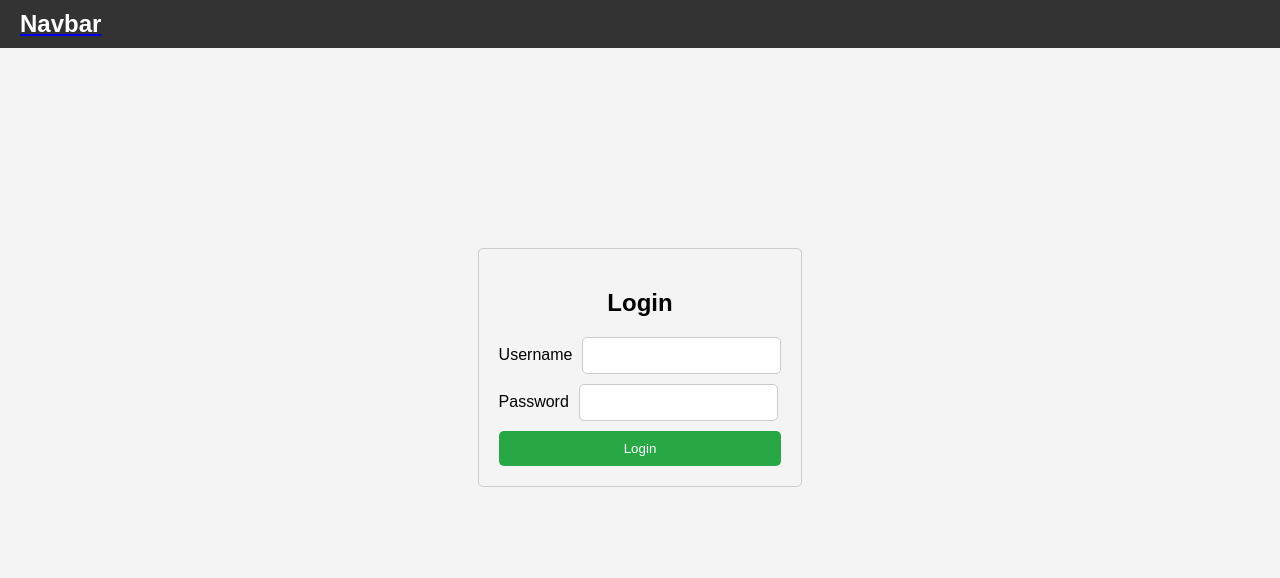
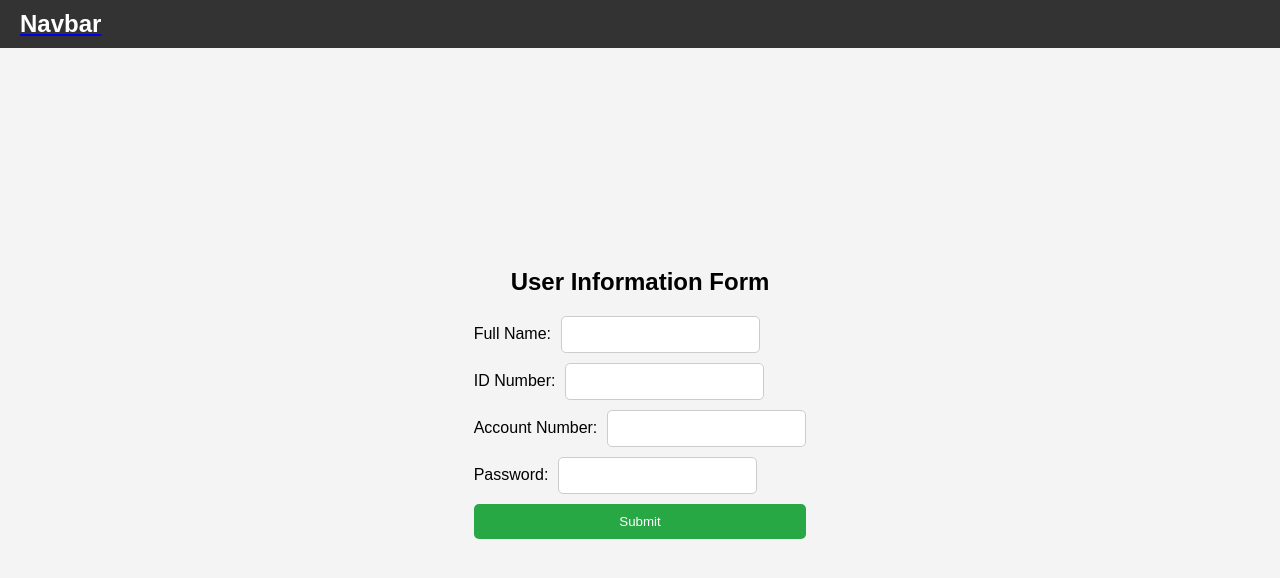
Before and after one commit to err0r301/APDS7311_POE, a React (Create React App) app in the folder frontend/: page / in a window 1280 px wide. Shown: the top 578 px of the page. Built offline with nearby package versions, Linux system fonts and the light colour scheme.

Commit message:
Added register page

```diff
--- a/frontend/src/App.js
+++ b/frontend/src/App.js
@@ -3,6 +3,7 @@ import { BrowserRouter, Routes, Route } from "react-router-dom";
 // pages & components
 import Login from "./pages/Login";
 import Navbar from "./components/Navbar";
+import Register from "./pages/Register";
 function App() {
   return (
     <div className="App">
@@ -10,7 +11,7 @@ function App() {
         <Navbar />
         <div className="pages">
           <Routes>
-            <Route path="/" element={<Login />} />
+            <Route path="/" element={<Register />} />
           </Routes>
         </div>
       </BrowserRouter>
--- /dev/null
+++ b/frontend/src/pages/Register.js
@@ -0,0 +1,110 @@
+import React, { useState } from "react";
+
+const UserInfoForm = () => {
+  const [formData, setFormData] = useState({
+    fullName: "",
+    idNumber: "",
+    accountNumber: "",
+    password: "",
+  });
+
+  const [errors, setErrors] = useState({});
+
+  const handleChange = (e) => {
+    const { name, value } = e.target;
+    setFormData({
+      ...formData,
+      [name]: value,
+    });
+  };
+
+  const validateForm = () => {
+    const newErrors = {};
+    if (!formData.fullName) newErrors.fullName = "Full name is required.";
+    if (!formData.idNumber) newErrors.idNumber = "ID number is required.";
+    if (!formData.accountNumber)
+      newErrors.accountNumber = "Account number is required.";
+    if (!formData.password) newErrors.password = "Password is required.";
+    return newErrors;
+  };
+
+  const handleSubmit = (e) => {
+    e.preventDefault();
+    const validationErrors = validateForm();
+    if (Object.keys(validationErrors).length > 0) {
+      setErrors(validationErrors);
+    } else {
+      setErrors({});
+      // Handle form submission (e.g., send data to server)
+      console.log("Form submitted successfully:", formData);
+      // Reset form
+      setFormData({
+        fullName: "",
+        idNumber: "",
+        accountNumber: "",
+        password: "",
+      });
+    }
+  };
+
+  return (
+    <div>
+      <h2>User Information Form</h2>
+      <form onSubmit={handleSubmit}>
+        <div>
+          <label>
+            Full Name:
+            <input
+              type="text"
+              name="fullName"
+              value={formData.fullName}
+              onChange={handleChange}
+            />
+          </label>
+          {errors.fullName && <p style={{ color: "red" }}>{errors.fullName}</p>}
+        </div>
+        <div>
+          <label>
+            ID Number:
+            <input
+              type="text"
+              name="idNumber"
+              value={formData.idNumber}
+              onChange={handleChange}
+            />
+          </label>
+          {errors.idNumber && <p style={{ color: "red" }}>{errors.idNumber}</p>}
+        </div>
+        <div>
+          <label>
+            Account Number:
+            <input
+              type="text"
+              name="accountNumber"
+              value={formData.accountNumber}
+              onChange={handleChange}
+            />
+          </label>
+          {errors.accountNumber && (
+            <p style={{ color: "red" }}>{errors.accountNumber}</p>
+          )}
+        </div>
+        <div>
+          <label>
+            Password:
+            <input
+              type="password"
+              name="password"
+              value={formData.password}
+              onChange={handleChange}
+            />
+          </label>
+          {errors.password && <p style={{ color: "red" }}>{errors.password}</p>}
+        </div>
+        <button type="submit">Submit</button>
+      </form>
+    </div>
+  );
+};
+
+export default UserInfoForm;
```
Also changed, not shown: frontend/src/pages/Payment.js (added).
